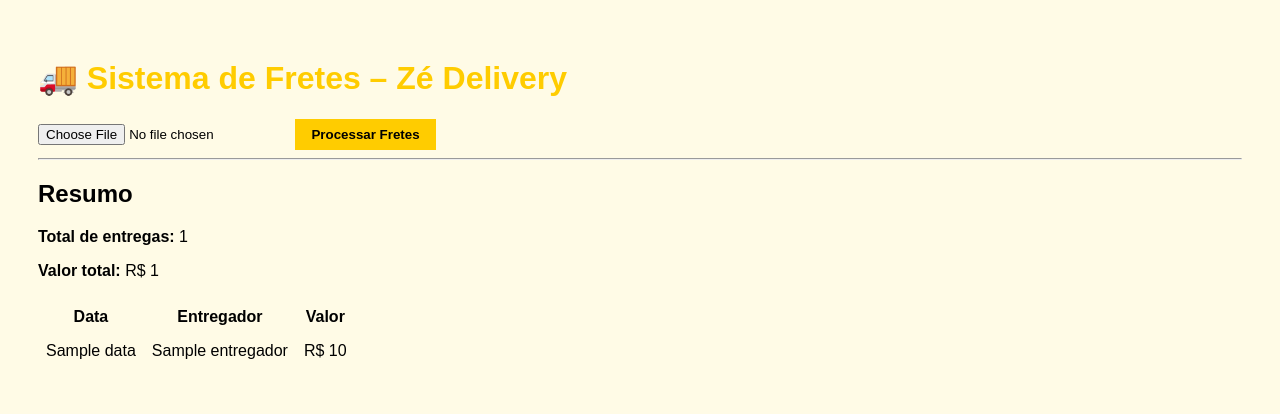
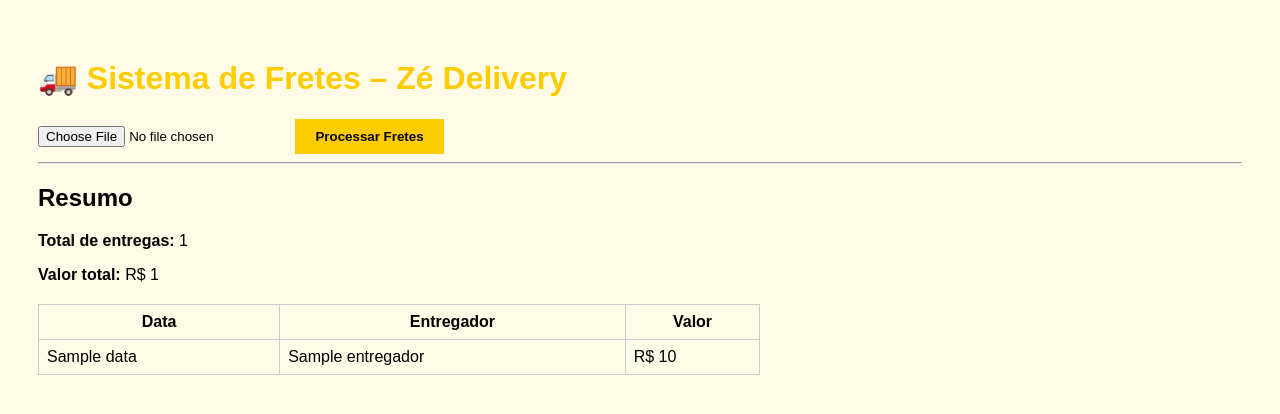
Before and after one commit to petiscaria/fretes-ze-delivery, a Flask app: template templates/index.html in a window 1280 px wide. Shown: the top 414 px of the page. Run offline with Flask 3, Linux system fonts and the light colour scheme; the template is opened without the code that fills it: most values are stand-ins (such as "Sample title", 1, 10 or a date in 2020).

Commit message:
Update style.css

```diff
--- a/static/style.css
+++ b/static/style.css
@@ -1,6 +1,6 @@
 body {
     font-family: Arial, sans-serif;
-    background: #fffbe6;
+    background-color: #fffbe6;
     padding: 30px;
 }
 
@@ -9,18 +9,20 @@
 }
 
 button {
-    padding: 8px 16px;
-    background: #ffcc00;
+    background-color: #ffcc00;
     border: none;
+    padding: 10px 20px;
+    font-weight: bold;
     cursor: pointer;
-    font-weight: bold;
 }
 
 table {
     margin-top: 20px;
     border-collapse: collapse;
+    width: 60%;
 }
 
-td, th {
+th, td {
+    border: 1px solid #ccc;
     padding: 8px;
 }
```
